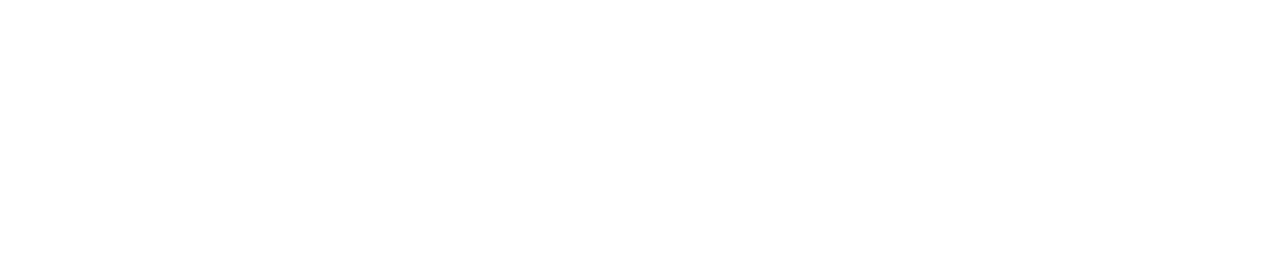
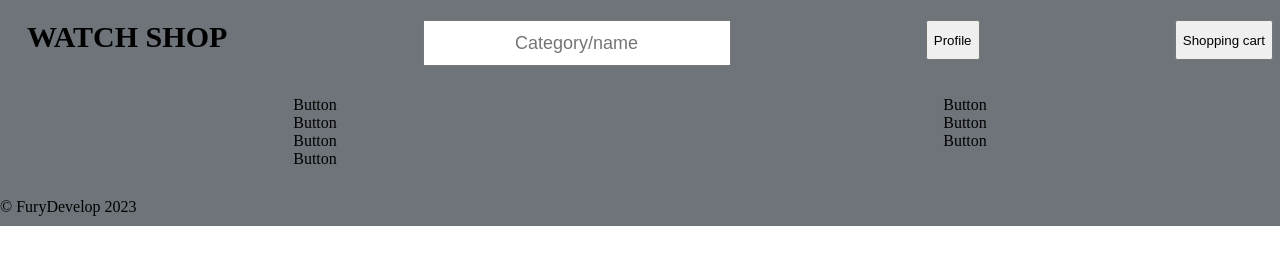
Before and after one commit to MaxShevchenko23/watch_shop, a plain HTML site: page prodPageExample.html in a window 1280 px wide. Drawn offline with Linux system fonts and the light colour scheme.

Commit message:
files with styles renamed, product styles modified

```diff
--- a/prodPageExample.html
+++ b/prodPageExample.html
@@ -2,5 +2,58 @@
 <html>
    <head>
         <title>Product Page Example</title>
+        <link href="productstyles.css" rel="stylesheet">
    </head>
+   <body>
+       <!--navigation panel-->
+       <div id="navigation">
+         <nav>
+             <div id="logo">
+                 <span>WATCH SHOP</span>
+             </div>
+
+             <div id="searchField">
+                 <input type="text" alt="searchField" placeholder="Category/name">
+             </div>
+             <div id="profileButton">
+                 <input type="button" value="Profile">
+             </div>
+
+             <div id="shoppingCart">
+                 <input type="button" value="Shopping cart">
+             </div>
+         </nav>
+       </div>
+
+         <!--footer-->
+        <div class="footer">
+            <div class="footer_buttons">
+                <div class="footer_button">
+                    <a>Button</a>
+                </div>
+                <div class="footer_button">
+                    <a>Button</a>
+                </div>
+                <div class="footer_button">
+                    <a>Button</a>
+                </div>
+                <div class="footer_button">
+                    <a>Button</a>
+                </div>
+                <div class="footer_button">
+                    <a>Button</a>
+                </div>
+                <div class="footer_button">
+                    <a>Button</a>
+                </div>
+                <div class="footer_button">
+                    <a>Button</a>
+                </div>
+            </div>
+
+            <div class="copy">
+                <span> &copy; FuryDevelop 2023</span>
+            </div>
+        </div>
+   </body>
 </html>
--- /dev/null
+++ b/productstyles.css
@@ -0,0 +1,54 @@
+*{
+    margin:0;
+
+}
+#logo > span{
+    font-weight: 700;
+    font-size: 30px;
+    padding-top: 30px;
+    margin-left: 20px;
+}
+#navigation{
+    background-color: #6e7479;
+    border-bottom: 5px;
+    border-bottom-color: rgb(0, 0, 0);
+}
+nav{
+    display: flex;
+    flex-direction: row;
+    justify-content: space-between;
+    padding:20px 7px 10px 7px;
+}
+#profileButton > input{
+    height: 40px;
+    justify-content: flex-end;
+}
+#shoppingCart > input{
+    height: 40px;
+    justify-content: flex-end;
+}
+#searchField > input{
+    width: 300px;
+    height: 40px;
+    font-size: 18px;
+    text-align: center;
+    margin-bottom: 20px;
+}
+.footer {
+    background-color: #6e7479;
+}
+
+
+
+.footer_buttons{
+    column-count: 2;
+
+    text-align: center;
+    justify-content: center;
+    align-items: center;
+
+    gap:20px
+}
+.footer .copy{
+    padding: 30px 0 10px;
+}
```
Also changed, not shown: index.html (+1 -1 lines), mainstyles.css (renamed from styles.css).
